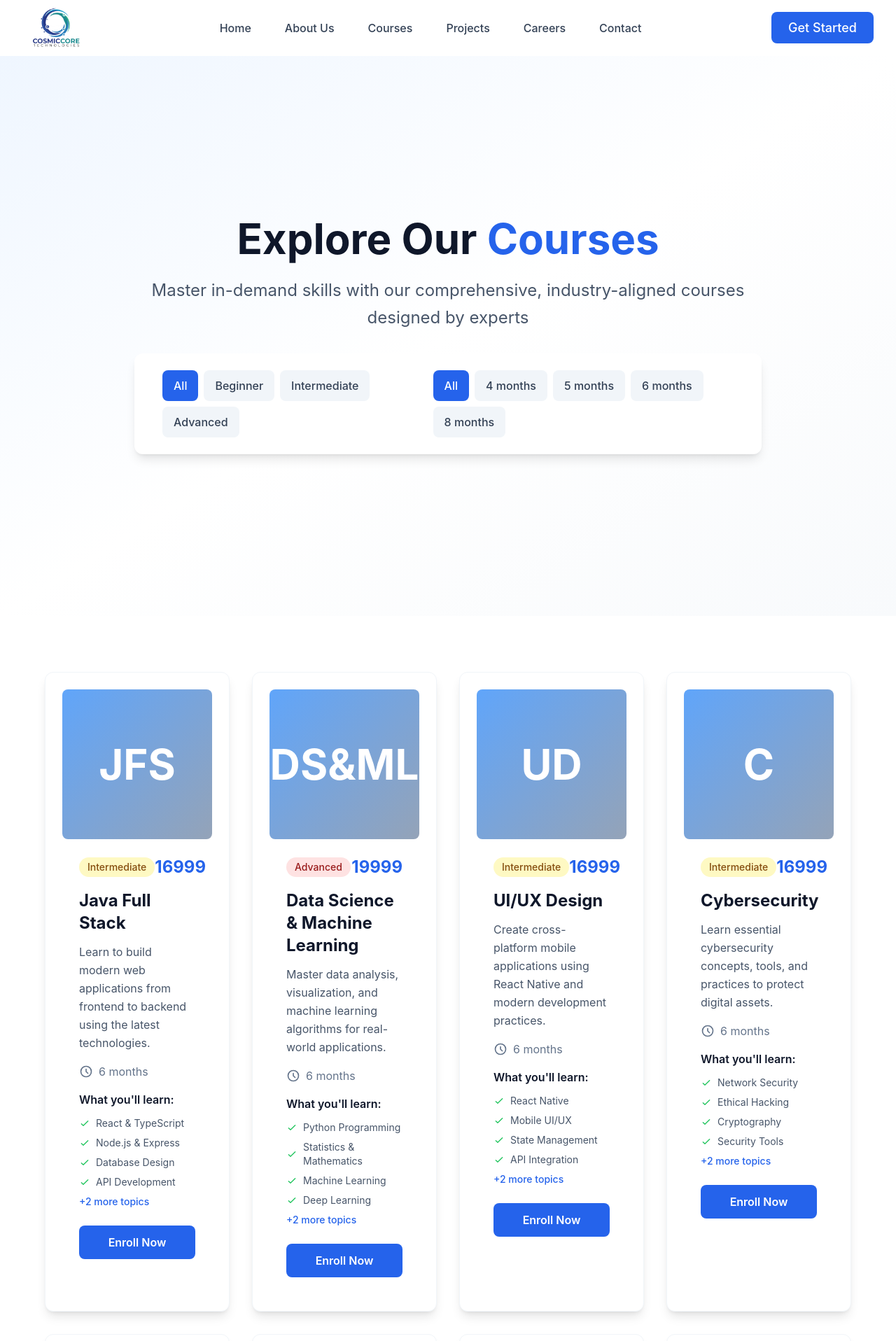
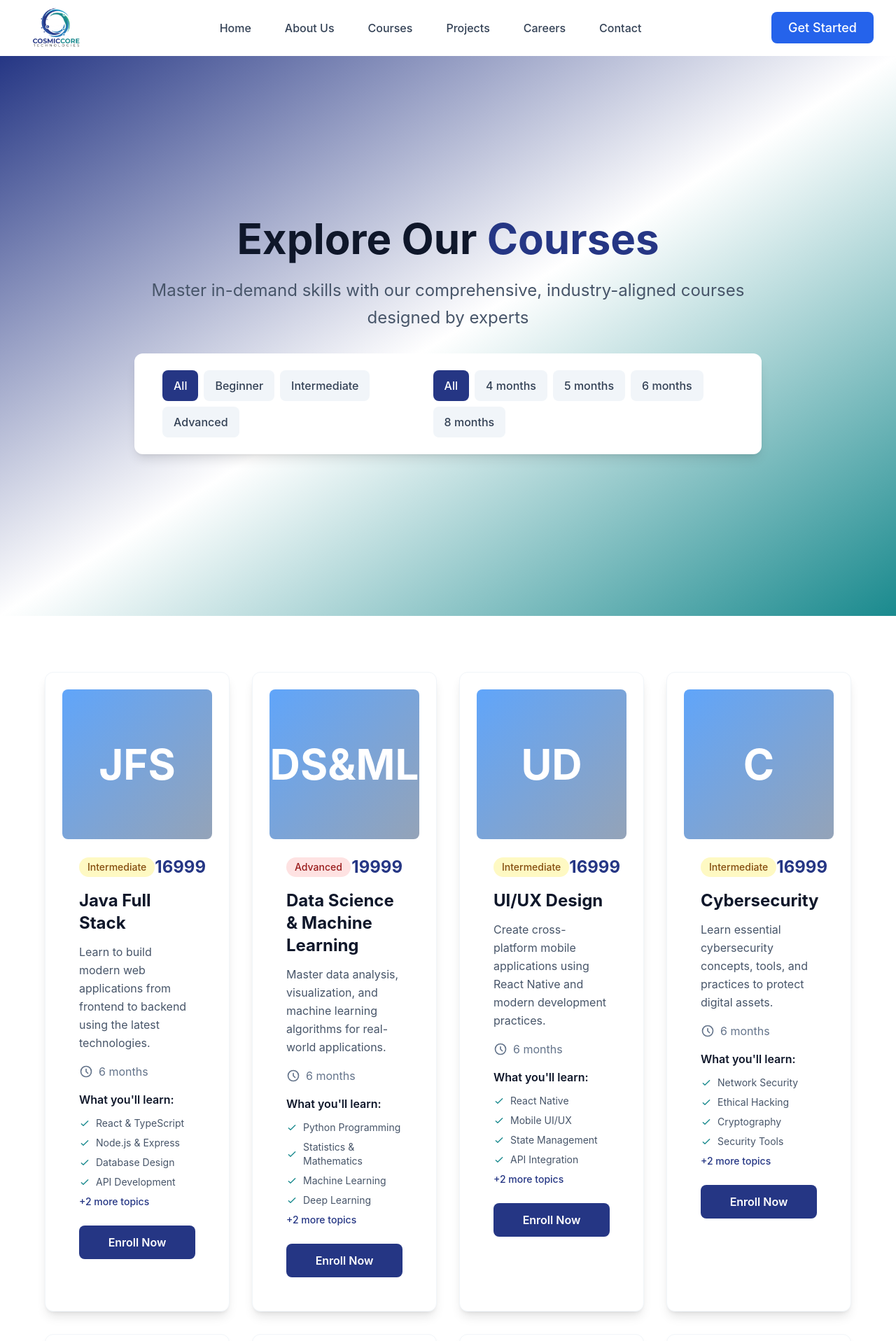
Before and after one commit to vamsireddy22/cosmic-core-website, a React (Create React App) app: page /courses in a window 1280 px wide. Shown: the top 1916 px of the page at 70% size. Built offline with nearby package versions, Linux system fonts and the light colour scheme.

Commit message:
style(pages): match Contact brand colors on About, Courses, Projects, Careers

```diff
--- a/src/pages/About.tsx
+++ b/src/pages/About.tsx
@@ -6,7 +6,7 @@ const About: React.FC = () => {
   return (
     <div className="min-h-screen pt-20">
       {/* Hero Section */}
-      <section className="bg-gradient-to-br from-primary-50 via-white to-secondary-50 py-20">
+      <section className="bg-gradient-to-br from-brand-blue via-white to-brand-teal py-20">
         <div className="container-custom">
           <motion.div
             className="text-center max-w-4xl mx-auto"
@@ -15,7 +15,7 @@ const About: React.FC = () => {
             transition={{ duration: 0.8 }}
           >
             <h1 className="text-4xl md:text-6xl font-bold text-secondary-900 mb-6">
-              About <span className="text-primary-600">CosmicCore Technologies</span>
+              About <span className="text-brand-blue">CosmicCore Technologies</span>
             </h1>
             <p className="text-xl text-secondary-600 leading-relaxed">
               {aboutContent.companyInfo.description}
--- a/src/pages/Careers.tsx
+++ b/src/pages/Careers.tsx
@@ -5,7 +5,7 @@ const Careers: React.FC = () => {
   return (
     <div className="pt-20">
       {/* Hero Section */}
-      <section className="section-padding bg-secondary-50">
+      <section className="section-padding bg-gradient-to-br from-brand-blue via-white to-brand-teal">
         <div className="container-custom text-center">
           <h1 className="mobile-text-4xl font-bold text-secondary-900">Join Our Team</h1>
           <p className="mt-2 text-secondary-600 max-w-2xl mx-auto">
--- a/src/pages/Courses.tsx
+++ b/src/pages/Courses.tsx
@@ -34,7 +34,7 @@ const Courses: React.FC = () => {
   return (
     <div className="min-h-screen pt-20">
       {/* Hero Section */}
-      <section className="mobile-hero bg-gradient-to-br from-primary-50 via-white to-secondary-50">
+      <section className="mobile-hero bg-gradient-to-br from-brand-blue via-white to-brand-teal">
         <div className="container-custom">
           <motion.div
             className="text-center max-w-4xl mx-auto"
@@ -43,7 +43,7 @@ const Courses: React.FC = () => {
             transition={{ duration: 0.8 }}
           >
             <h1 className="mobile-text-4xl font-bold text-secondary-900 mb-6">
-              Explore Our <span className="text-primary-600">Courses</span>
+              Explore Our <span className="text-brand-blue">Courses</span>
             </h1>
             <p className="mobile-text-xl text-secondary-600 leading-relaxed mb-8 px-4 sm:px-0">
               Master in-demand skills with our comprehensive, industry-aligned courses designed by experts
@@ -70,7 +70,7 @@ const Courses: React.FC = () => {
                     onClick={() => setSelectedLevel(level)}
                     className={`mobile-btn px-4 py-2 rounded-lg font-medium transition-all duration-200 ${
                       selectedLevel === level
-                        ? 'bg-primary-600 text-white'
+                        ? 'bg-brand-blue text-white'
                         : 'bg-secondary-100 text-secondary-700 hover:bg-secondary-200'
                     }`}
                   >
@@ -87,7 +87,7 @@ const Courses: React.FC = () => {
                     onClick={() => setSelectedDuration(duration)}
                     className={`mobile-btn px-4 py-2 rounded-lg font-medium transition-all duration-200 ${
                       selectedDuration === duration
-                        ? 'bg-primary-600 text-white'
+                        ? 'bg-brand-blue text-white'
                         : 'bg-secondary-100 text-secondary-700 hover:bg-secondary-200'
                     }`}
                   >
@@ -143,7 +143,7 @@ const Courses: React.FC = () => {
                       <span className={`px-3 py-1 rounded-full text-sm font-medium ${getLevelColor(course.level)}`}>
                         {course.level}
                       </span>
-                      <span className="text-xl sm:text-2xl font-bold text-primary-600">
+                      <span className="text-xl sm:text-2xl font-bold text-brand-blue">
                         {course.price}
                       </span>
                     </div>
@@ -172,14 +172,14 @@ const Courses: React.FC = () => {
                       <ul className="space-y-2">
                         {course.features.slice(0, 4).map((feature, featureIndex) => (
                           <li key={featureIndex} className="flex items-center text-sm text-secondary-600">
-                            <svg className="w-4 h-4 text-green-500 mr-2 flex-shrink-0" fill="none" stroke="currentColor" viewBox="0 0 24 24">
+                            <svg className="w-4 h-4 text-brand-teal mr-2 flex-shrink-0" fill="none" stroke="currentColor" viewBox="0 0 24 24">
                               <path strokeLinecap="round" strokeLinejoin="round" strokeWidth={2} d="M5 13l4 4L19 7" />
                             </svg>
                             {feature}
                           </li>
                         ))}
                         {course.features.length > 4 && (
-                          <li className="text-sm text-primary-600 font-medium">
+                          <li className="text-sm text-brand-blue font-medium">
                             +{course.features.length - 4} more topics
                           </li>
                         )}
@@ -187,7 +187,7 @@ const Courses: React.FC = () => {
                     </div>
 
                     {/* CTA Button */}
-                    <button className="mobile-btn w-full bg-primary-600 text-white hover:bg-primary-700 transition-colors duration-200">
+                    <button className="mobile-btn w-full bg-brand-blue text-white hover:bg-brand-teal transition-colors duration-200">
                       Enroll Now
                     </button>
                   </div>
--- a/src/pages/Projects.tsx
+++ b/src/pages/Projects.tsx
@@ -43,7 +43,7 @@ const Projects: React.FC = () => {
   return (
     <div className="min-h-screen pt-20">
       {/* Hero Section */}
-      <section className="mobile-hero bg-gradient-to-br from-primary-50 via-white to-secondary-50">
+      <section className="mobile-hero bg-gradient-to-br from-brand-blue via-white to-brand-teal">
         <div className="container-custom">
           <motion.div
             className="text-center max-w-4xl mx-auto"
@@ -52,7 +52,7 @@ const Projects: React.FC = () => {
             transition={{ duration: 0.8 }}
           >
             <h1 className="mobile-text-4xl font-bold text-secondary-900 mb-6">
-              Student <span className="text-primary-600">Projects</span>
+              Student <span className="text-brand-blue">Projects</span>
             </h1>
             <p className="mobile-text-xl text-secondary-600 leading-relaxed mb-8 px-4 sm:px-0">
               Explore real-world projects built by our students using modern technologies and best practices
@@ -79,7 +79,7 @@ const Projects: React.FC = () => {
                     onClick={() => setSelectedDifficulty(difficulty)}
                     className={`mobile-btn px-4 py-2 rounded-lg font-medium transition-all duration-200 ${
                       selectedDifficulty === difficulty
-                        ? 'bg-primary-600 text-white'
+                        ? 'bg-brand-blue text-white'
                         : 'bg-secondary-100 text-secondary-700 hover:bg-secondary-200'
                     }`}
                   >
@@ -96,7 +96,7 @@ const Projects: React.FC = () => {
                     onClick={() => setSelectedTechnology(tech)}
                     className={`mobile-btn px-4 py-2 rounded-lg font-medium transition-all duration-200 ${
                       selectedTechnology === tech
-                        ? 'bg-primary-600 text-white'
+                        ? 'bg-brand-blue text-white'
                         : 'bg-secondary-100 text-secondary-700 hover:bg-secondary-200'
                     }`}
                   >
@@ -178,7 +178,7 @@ const Projects: React.FC = () => {
                         {project.technologies.map((tech, techIndex) => (
                           <span
                             key={techIndex}
-                            className="px-3 py-1 bg-primary-100 text-primary-700 rounded-full text-sm font-medium"
+                            className="px-3 py-1 bg-brand-blue/10 text-brand-blue rounded-full text-sm font-medium"
                           >
                             {tech}
                           </span>
```
